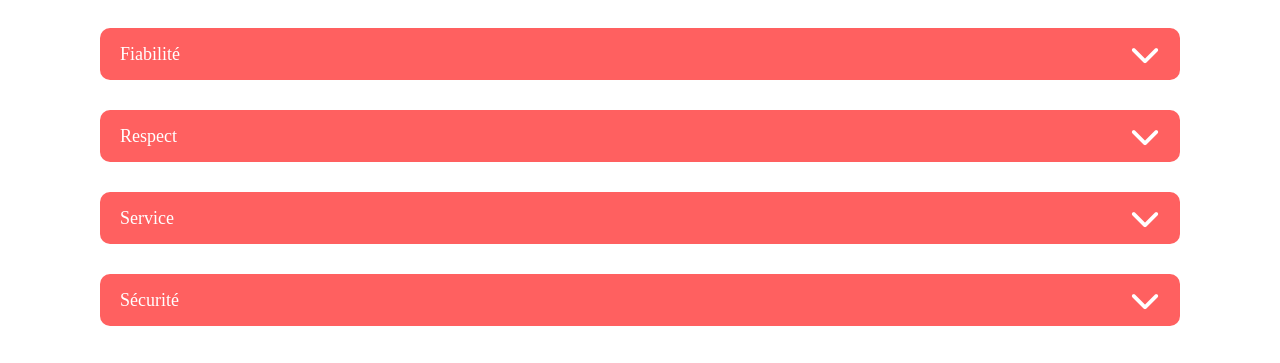
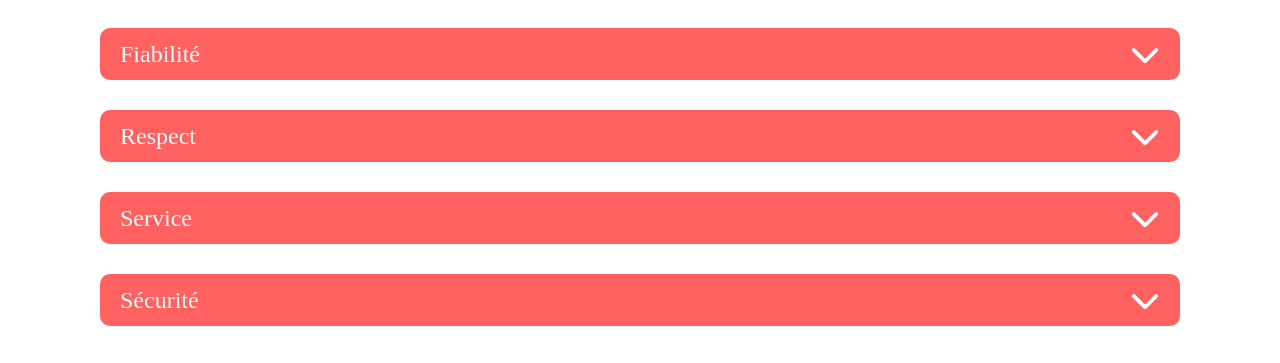
Before and after one commit to clarabernadou/Kasa, a React (Create React App) app in the folder client/: page /about-us in a window 1280 px wide. Shown: the part 396-759 px from the top of the page. Built offline with nearby package versions, Linux system fonts and the light colour scheme.

Commit message:
CSS modifications

```diff
--- a/client/src/components/sections/aboutSection/aboutSection.css
+++ b/client/src/components/sections/aboutSection/aboutSection.css
@@ -37,6 +37,10 @@
     margin-top: 30px;
 }
 
+.aboutDropdown p {
+    font-size: 24px;
+}
+
 @media only screen and (max-width: 768px) {
     .aboutContainer {
         display: flex;
@@ -53,6 +57,10 @@
         height: 223px;
         border-radius: 10px;
     }
+
+    .aboutDropdown p {
+        font-size: 13px;
+    }
 }
 
 @media (min-width: 768px) and (max-width: 1024px) {
```
